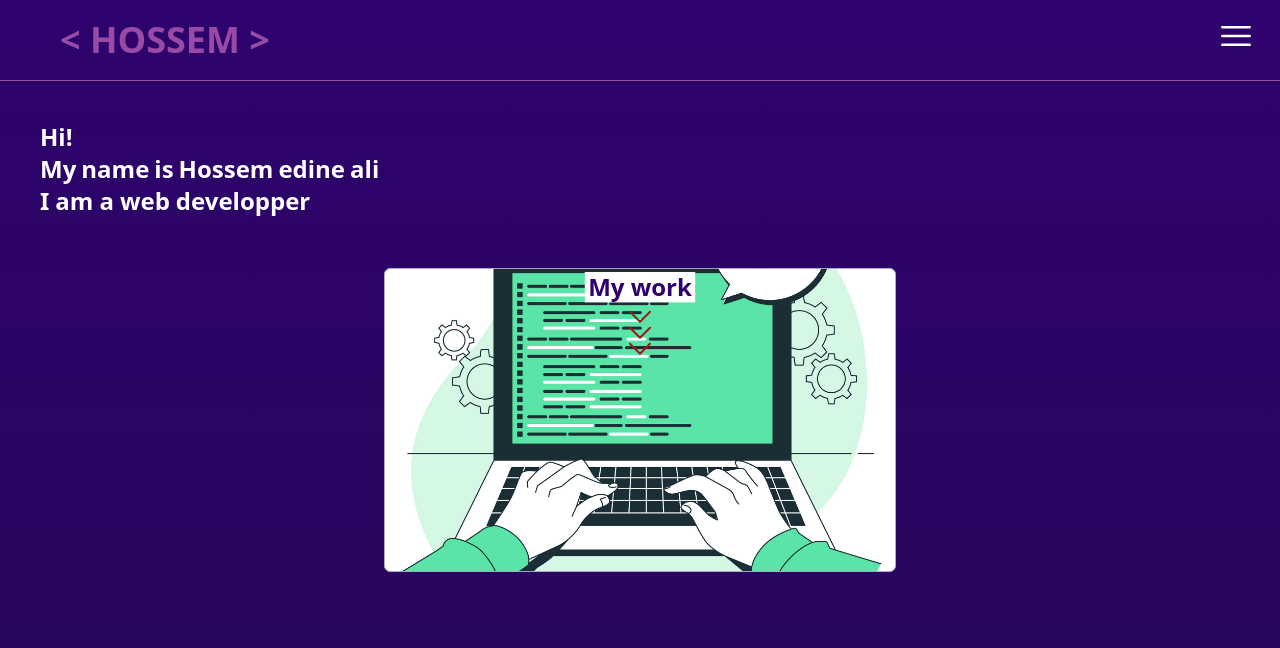
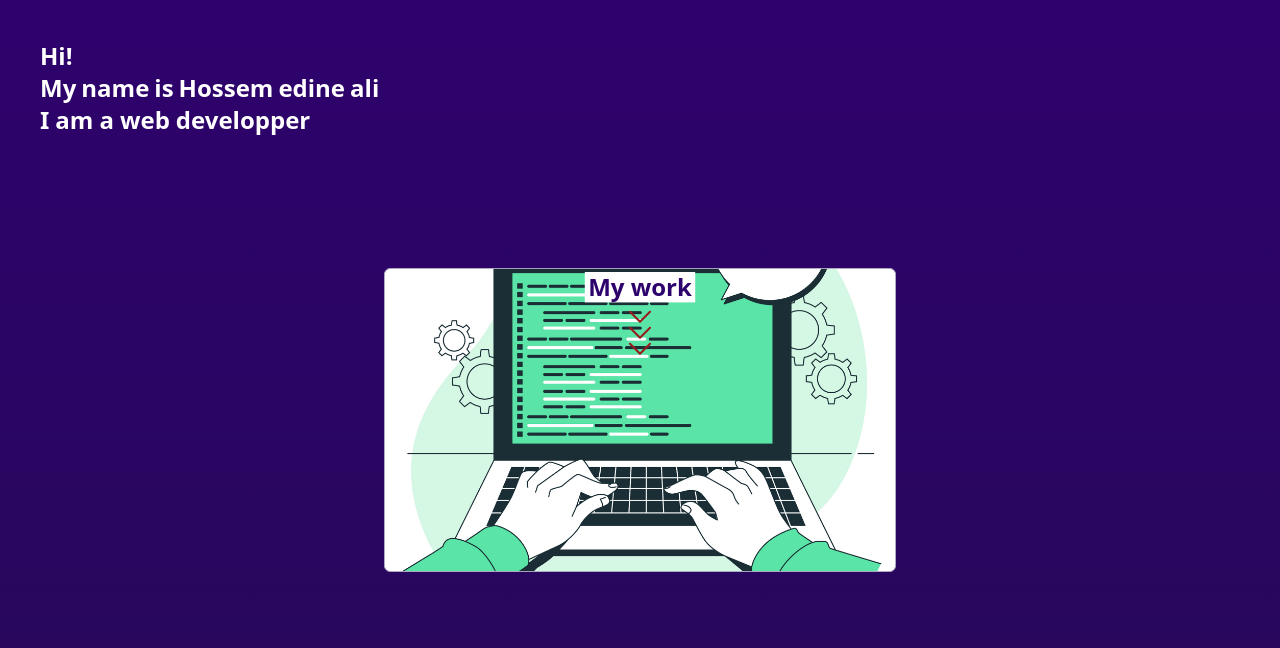
Before and after one commit to hossemedineali/portfolio, a Next.js app: page /t in a window 1280 px wide. Shown: the top 648 px of the page. Built offline with nearby package versions, Linux system fonts and the light colour scheme.

Commit message:
try new design

```diff
--- a/src/pages/t.tsx
+++ b/src/pages/t.tsx
@@ -84,7 +84,7 @@ const Home: NextPage = () => {
         <link rel="icon" href="/favicon.ico" />
       </Head>
       <main className="min-h-[800px]   bg-gradient-to-b from-[#2e026d] to-[#15162c]">
-        <Header />
+
 
         <div className="relative h-screen     ">
           <div className="h-[200px] w-full pl-5  md:w-1/2 md:py-10 md:pl-10 ">
--- a/src/pages/t2.tsx
+++ b/src/pages/t2.tsx
@@ -70,7 +70,7 @@ const child = {
           <Loader/>
           </div>}
         {!isLoading&&<div>
-        <Header />
+
 
           </div>}
 
```
